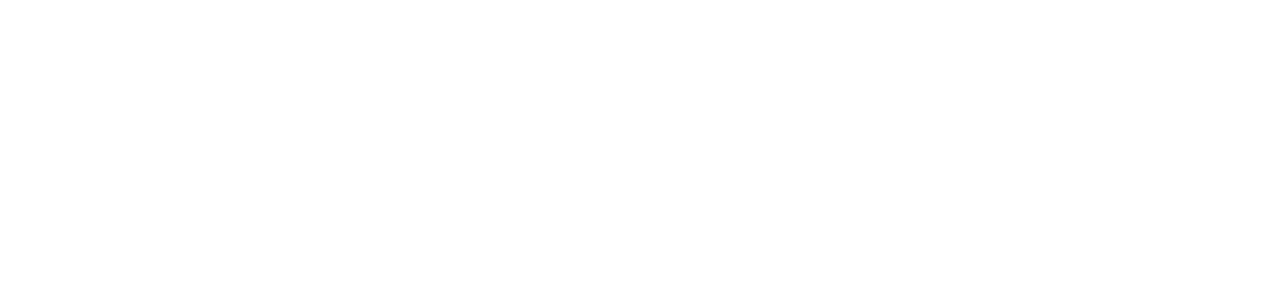
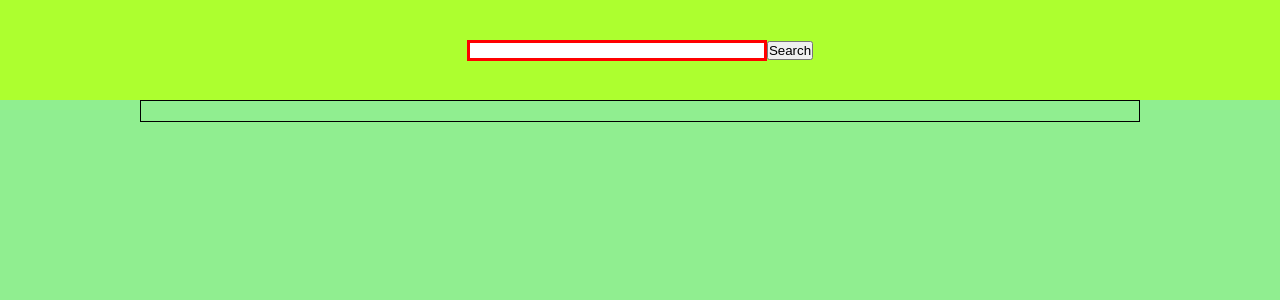
Before and after one commit to stefanom13/vue-boolflix, a Vue app: page / in a window 1280 px wide. Shown: the top 300 px of the page. Built offline with nearby package versions, Linux system fonts and the light colour scheme.

Commit message:
creazione piccolo layout

```diff
--- a/src/App.vue
+++ b/src/App.vue
@@ -1,22 +1,31 @@
 <template>
   <div id="app">
+    <MyHeader/>
     <MyMain/>
   </div>
 </template>
 
 <script>
+import MyHeader from './components/MyHeader.vue'
 import MyMain from './components/MyMain.vue'
+
 
 
 export default {
   name: 'App',
   components: {
+    MyHeader,
     MyMain
   }
 }
 </script>
 
 <style lang="scss">
+*{
+  box-sizing: border-box;
+  padding: 0;
+  margin: 0;
+}
 #app {
   font-family: Avenir, Helvetica, Arial, sans-serif;
   -webkit-font-smoothing: antialiased;
--- /dev/null
+++ b/src/components/MyHeader.vue
@@ -0,0 +1,40 @@
+<template>
+  <div class="hello">
+    <header class="headerSearch">
+      <div class="container">
+        <input type="text">
+        <button>Search</button>
+      </div>
+    </header>
+  </div>
+</template>
+
+<script>
+export default {
+  name: 'HelloWorld',
+
+}
+</script>
+
+<!-- Add "scoped" attribute to limit CSS to this component only -->
+<style scoped lang="scss">
+
+.headerSearch{
+  display:flex;
+  align-items:center;
+  justify-content:center;
+  background-color:greenyellow;
+  min-height:100px;
+
+  .container{
+
+    input{
+      width:300px;
+      border:3px solid red;
+
+    }
+  }
+
+}
+
+</style>
--- a/src/components/MyMain.vue
+++ b/src/components/MyMain.vue
@@ -1,17 +1,32 @@
 <template>
-  <div class="hello">
+  <section class="sectionFilm">
+      <div class="listFind">
 
-  </div>
+      </div>
+  </section>
 </template>
 
 <script>
 export default {
-  name: 'HelloWorld',
 
 }
 </script>
 
-<!-- Add "scoped" attribute to limit CSS to this component only -->
-<style scoped lang="scss">
+<style  scoped lang="scss">
+.sectionFilm{
+    height:100vh;
+    background-color:lightgreen;
+
+    .listFind{
+        max-width:1000px;
+        padding:10px;
+        margin: 0 auto;
+        border: 1px solid black;
+        display:flex;
+        align-items: center;
+        justify-content: center;
+
+    }
+}
 
 </style>
```
